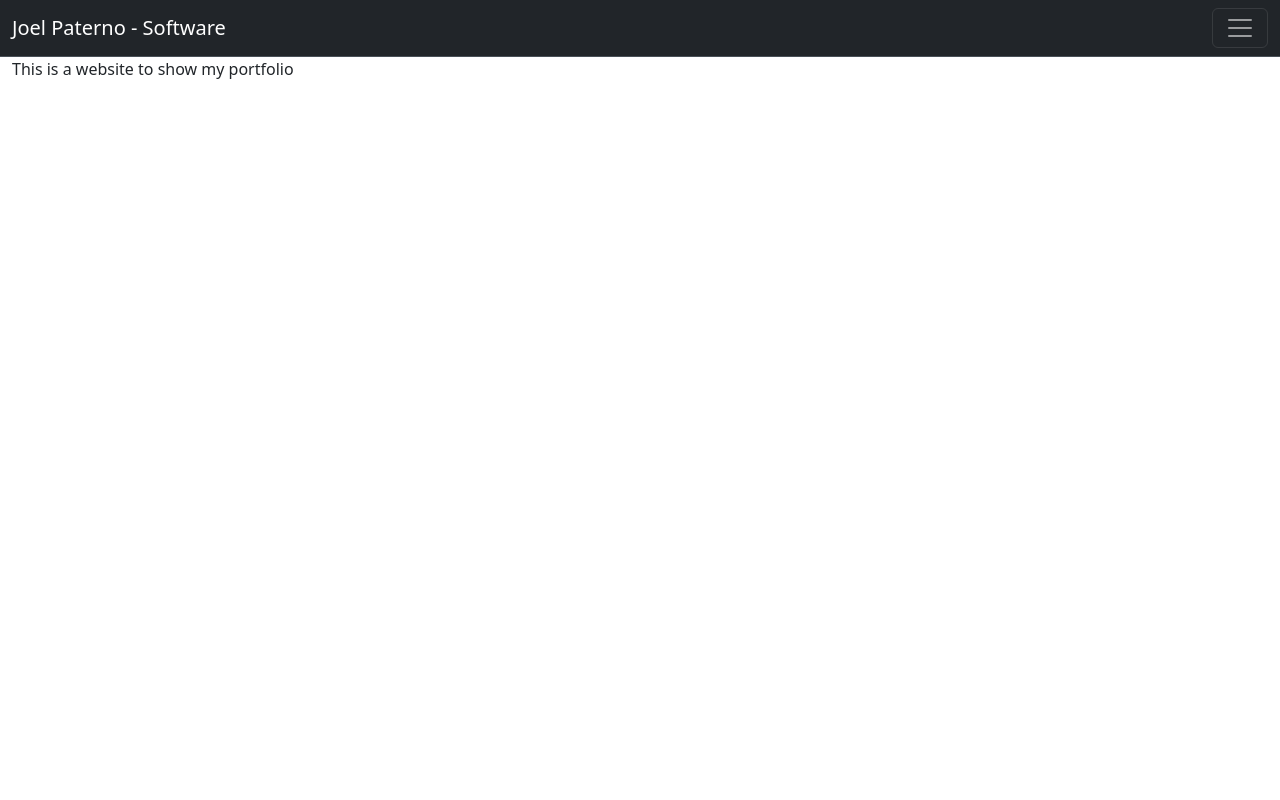
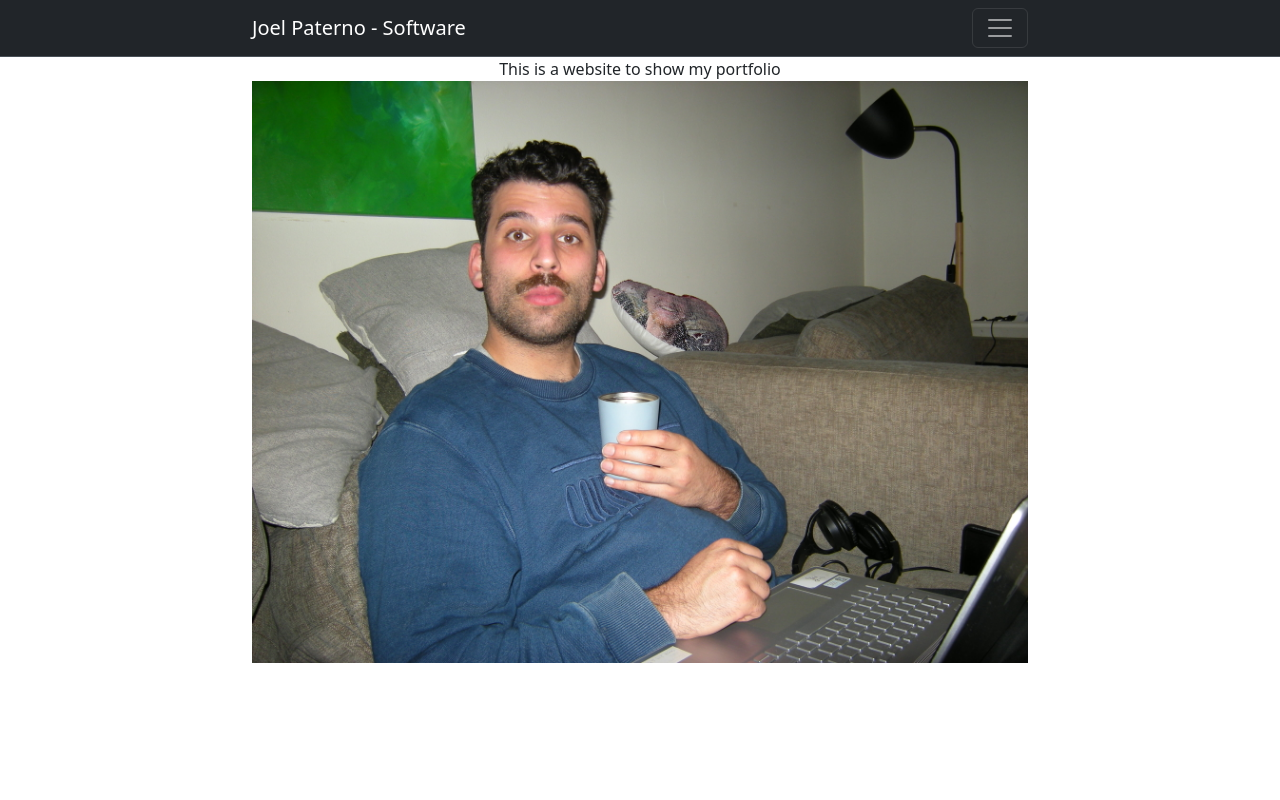
Before and after one commit to JoelPaterno/Flask_Project, a Flask app: page / in a window 1280 px wide. Run offline with Flask 3, Linux system fonts and the light colour scheme.

Commit message:
added static files

```diff
--- /dev/null
+++ b/static/styles/styles.css
@@ -0,0 +1,15 @@
+body {
+    margin: 0;
+    height: 100vh; /* Full viewport height */
+}
+
+.container-fluid {
+    text-align: center; /* Center text inside the container */
+    width: 100%;
+    max-width: 800px; /* Adjust the maximum width */
+}
+
+.container-fluid img {
+    width: 100%;
+    height: auto;
+}
--- a/templates/base.html
+++ b/templates/base.html
@@ -5,6 +5,7 @@
     <meta name="viewport" content="width=device-width, initial-scale=1">
     <title>{% block title %}{% endblock %}</title>
     <link href="https://cdn.jsdelivr.net/npm/bootstrap@5.3.3/dist/css/bootstrap.min.css" rel="stylesheet" integrity="sha384-QWTKZyjpPEjISv5WaRU9OFeRpok6YctnYmDr5pNlyT2bRjXh0JMhjY6hW+ALEwIH" crossorigin="anonymous">
+    <link rel="stylesheet" type="text/css" href="{{ url_for('static', filename='styles/styles.css')}}">
   </head>
   <body>
     <nav class="navbar bg-dark border-bottom border-body" data-bs-theme="dark">
@@ -30,6 +31,7 @@
       </nav>
     <div class="container-fluid">
       {% block content %}{% endblock %}
+      <image src="{{ url_for('static', filename='images/DSCN1097.JPG')}}">
     </div>
     <script src="https://cdn.jsdelivr.net/npm/@popperjs/core@2.11.8/dist/umd/popper.min.js" integrity="sha384-I7E8VVD/ismYTF4hNIPjVp/Zjvgyol6VFvRkX/vR+Vc4jQkC+hVqc2pM8ODewa9r" crossorigin="anonymous"></script>
     <script src="https://cdn.jsdelivr.net/npm/bootstrap@5.3.3/dist/js/bootstrap.min.js" integrity="sha384-0pUGZvbkm6XF6gxjEnlmuGrJXVbNuzT9qBBavbLwCsOGabYfZo0T0to5eqruptLy" crossorigin="anonymous"></script>
```
Also changed, not shown: static/images/DSCN1097.JPG (added).
